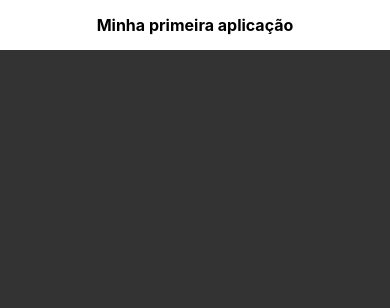
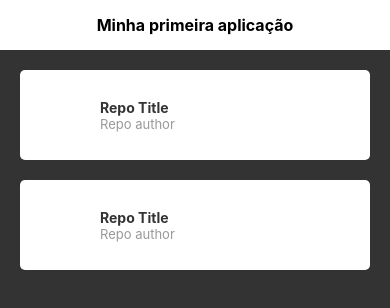
Before and after one commit to cotrim149/reactNativeHelloWorld, a React Native app: screen / in a window 390 px wide. Shown: the top 308 px of the page. Built offline with nearby package versions, Linux system fonts and the light colour scheme.

Commit message:
Rename components folder to correct name, and fix errors

```diff
--- a/App.js
+++ b/App.js
@@ -12,6 +12,8 @@ import {
   ScrollView,
   Platform
 } from 'react-native';
+
+import Repo from './components/Repo';
 
 type Props = {};
 export default class App extends Component<Props> {
@@ -41,9 +43,7 @@ export default class App extends Component<Props> {
 
         <ScrollView contentContainerStyle={styles.repoList} >
           {
-            this.state.repos.map( repo =>
-              <View key={repo.id} style={styles.repo}/>
-            )
+            this.state.repos.map( repo => <Repo key={repo.id}/> )
           }
 
         </ScrollView>
--- a/componets/Repo.js
+++ b/components/Repo.js
@@ -12,8 +12,8 @@ export default class Repo extends Component {
 		return (
 			<View style={styles.repo}>
 				<Image
-					style = {styles.repoImage},
-					source = {{ uri: }}
+					style = {styles.repoImage}
+					source = {{ uri: ''}}
 				/>
 				<View style = {styles.repoInfo}>
 					<Text style = {styles.repoTitle}>Repo Title</Text>
```
